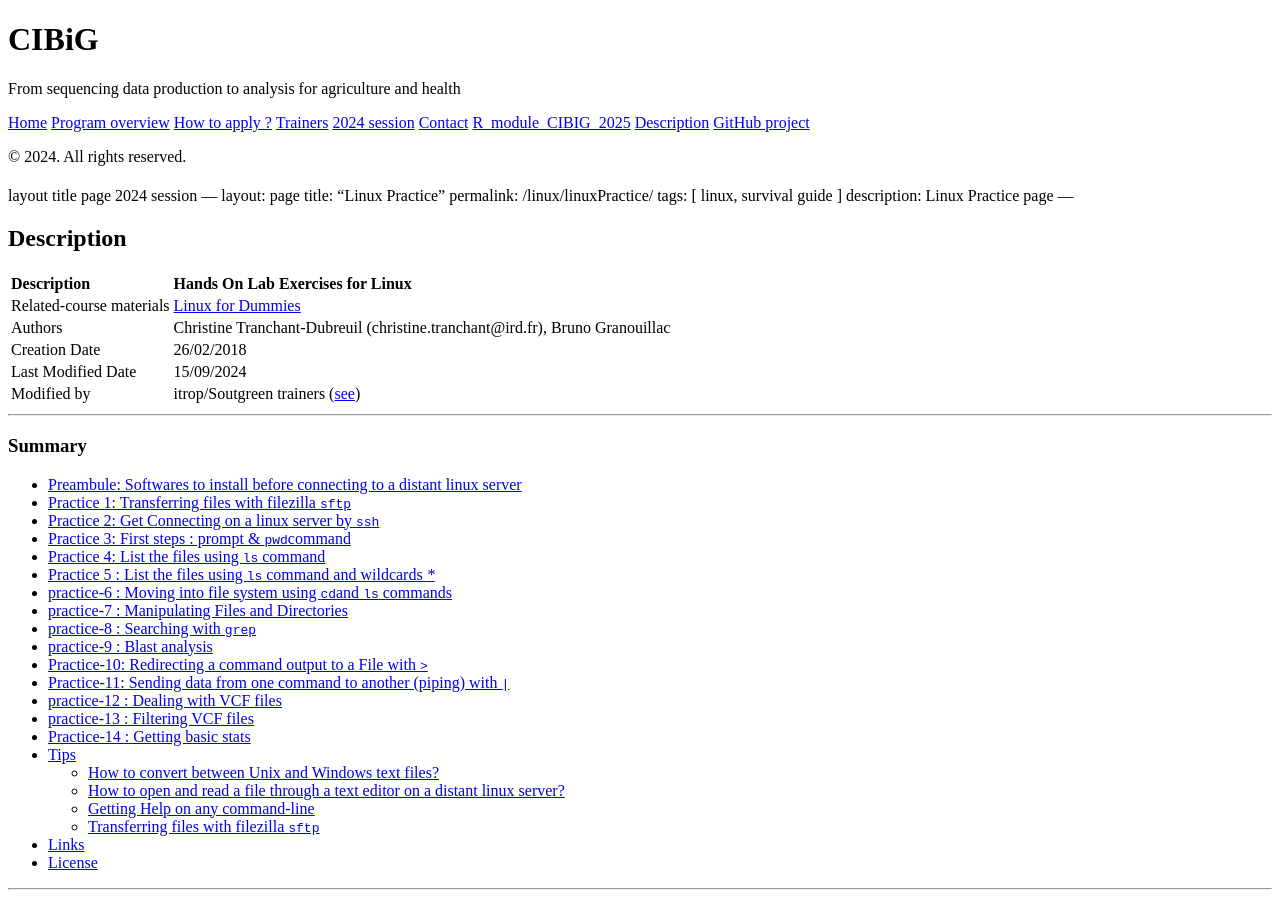
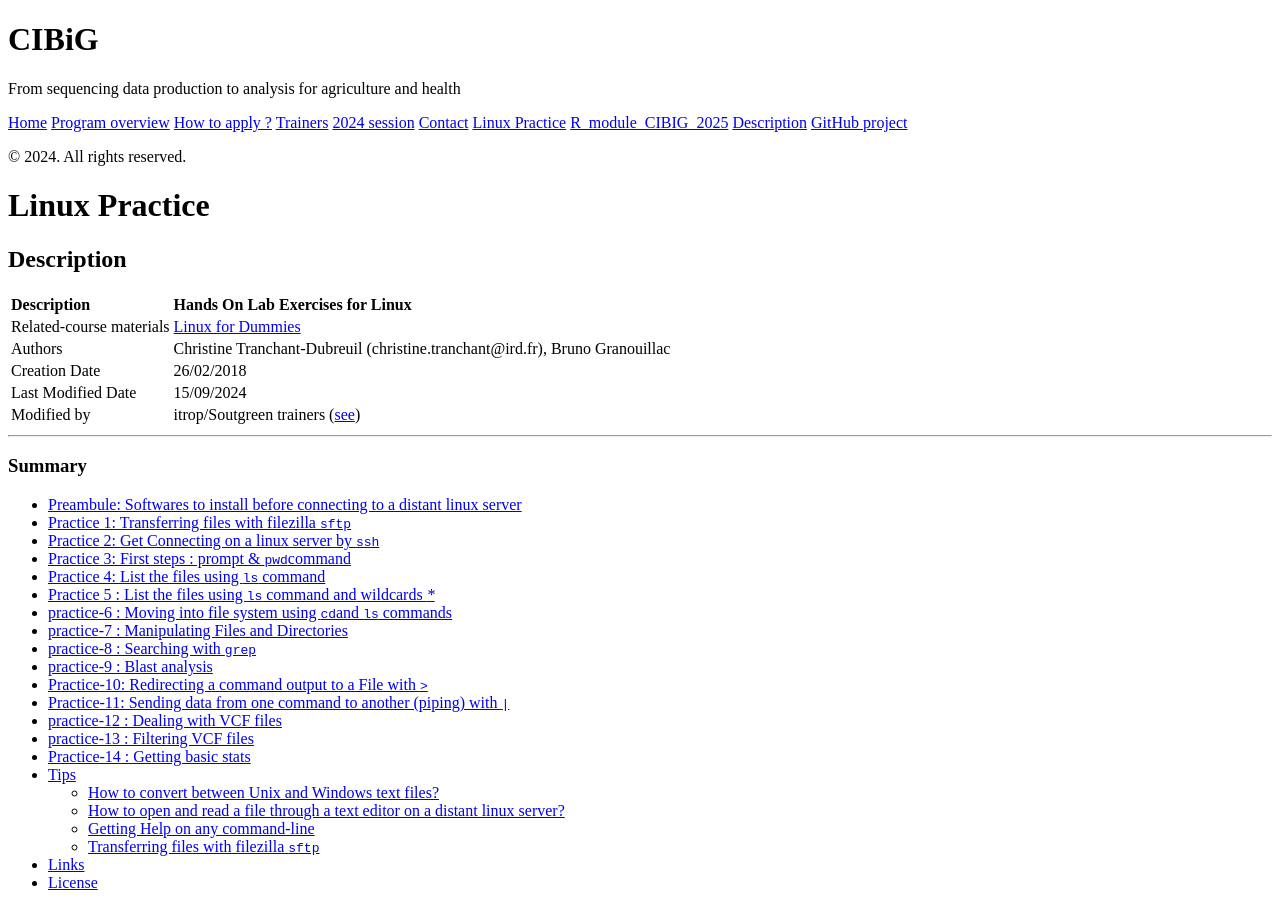
Before and after one commit to wave-centre/cibig, a Jekyll site: the page built from docs/course_materials/LINUX1/linux1_PRACTICE.md, in a window 1280 px wide and 900 px high. Built offline with Jekyll 4.4.1, drawn with Linux system fonts in a browser that asks for light colours; our own code applies the rules of GitHub Pages for plain Markdown files.

Commit message:
Update linux1_PRACTICE.md

```diff
--- a/docs/course_materials/LINUX1/linux1_PRACTICE.md
+++ b/docs/course_materials/LINUX1/linux1_PRACTICE.md
@@ -1,12 +1,7 @@
-layout	title
-page
-2024 session
 ---
 layout: page
-title: "Linux Practice"
-permalink: /linux/linuxPractice/
-tags: [ linux, survival guide ]
-description: Linux Practice page
+title:  "Linux Practice"
+permalink: /LINUX1/linux1_Practice/
 ---
 
 ## Description
```
